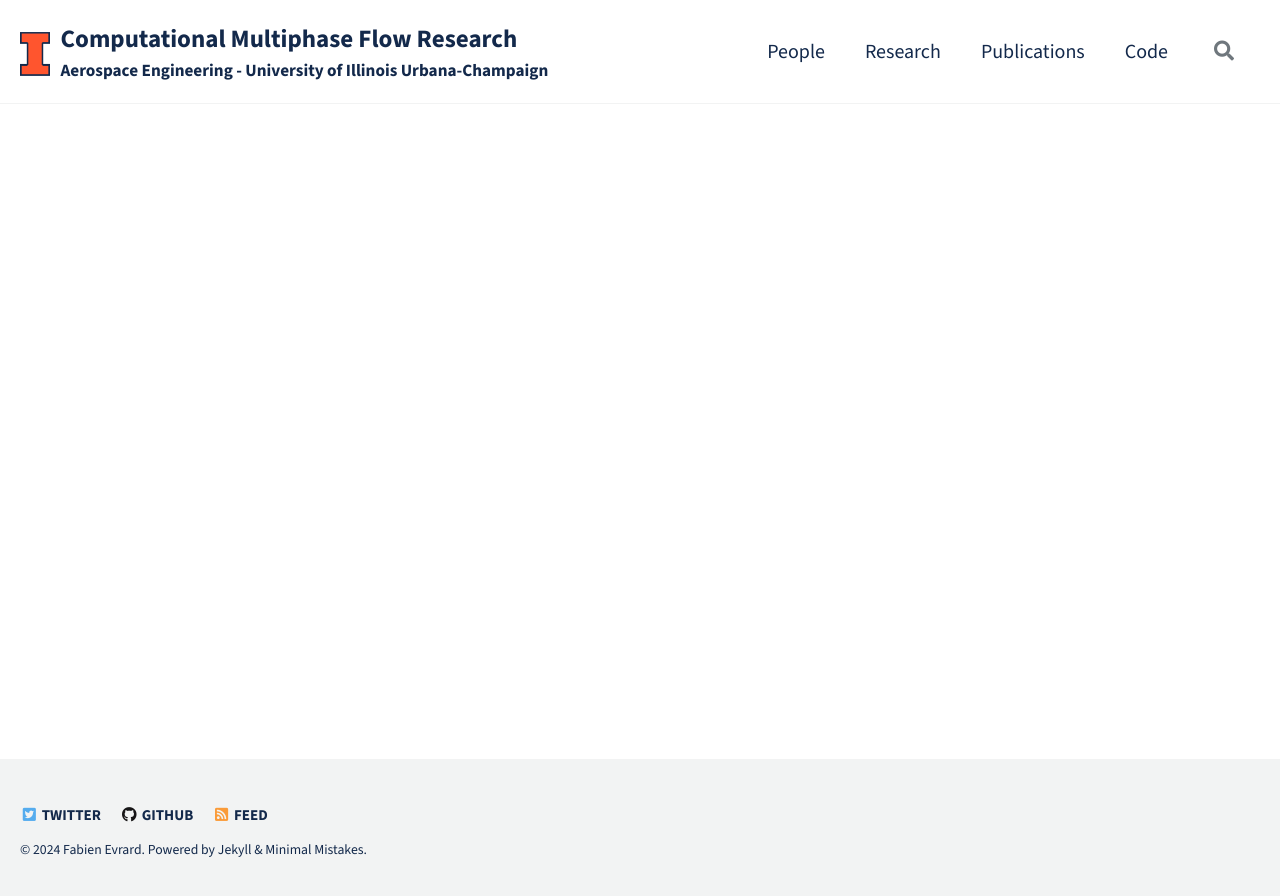
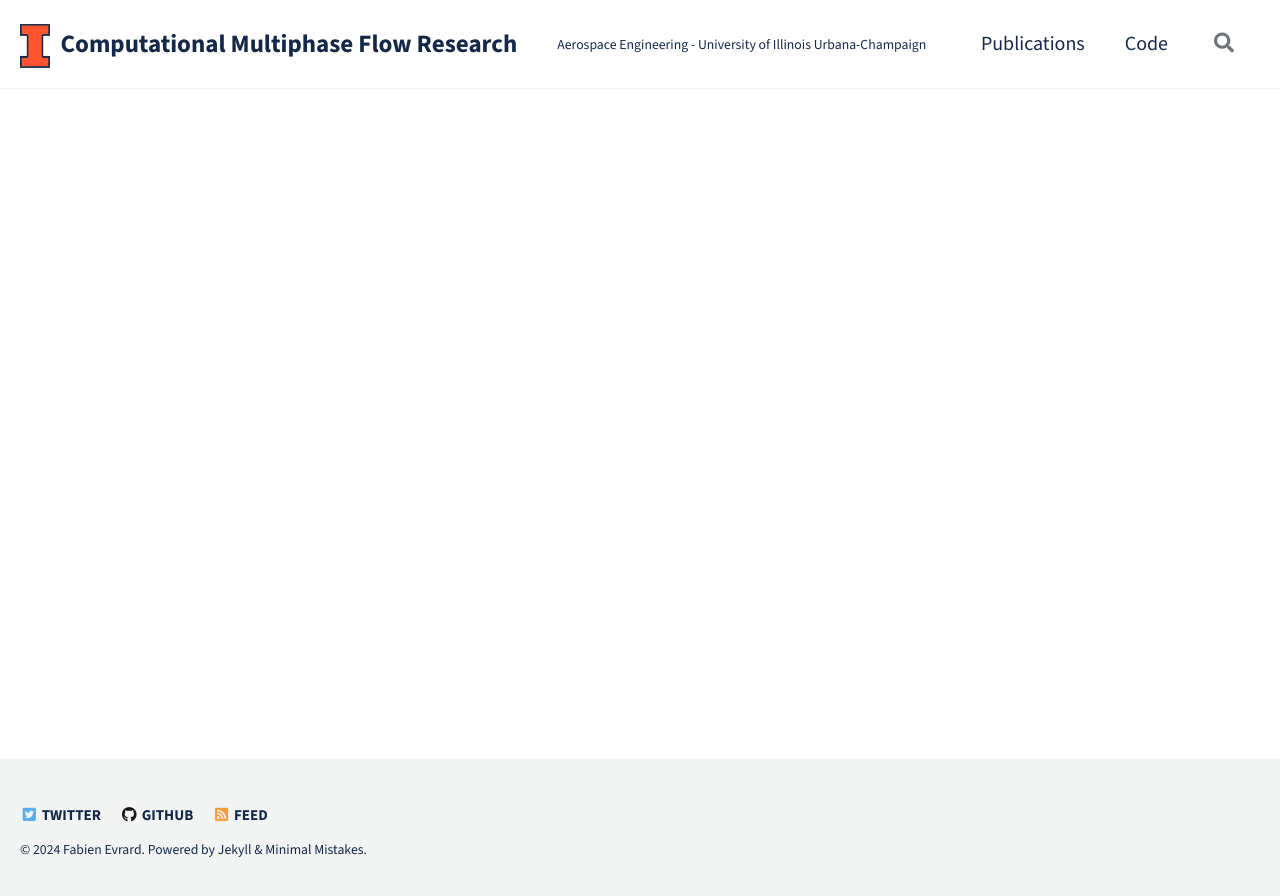
Before and after one commit to cmfr-ae-illinois/cmfr-ae-illinois.github.io, a Jekyll site: the page built from _pages/research.md, in a window 1280 px wide. Shown: the top 896 px of the page. Built offline with Jekyll 4.4.1, drawn with Linux system fonts in a browser that asks for light colours; cached includes are drawn as plain includes.

Commit message:
Update masthead.html

```diff
--- a/_includes/masthead.html
+++ b/_includes/masthead.html
@@ -7,9 +7,15 @@
         {% unless logo_path == empty %}
           <a class="site-logo" href="{{ '/' | relative_url }}"><img src="{{ logo_path | relative_url }}" alt="{{ site.masthead_title | default: site.title }}"></a>
         {% endunless %}
+<!--         <a class="site-title" href="{{ '/' | relative_url }}">
+          {{ site.masthead_title | default: site.title }}
+          {% if site.subtitle %}<span class="site-subtitle">{{ site.subtitle }}</span>{% endif %}
+        </a> -->
         <a class="site-title" href="{{ '/' | relative_url }}">
           {{ site.masthead_title | default: site.title }}
-          {% if site.subtitle %}<span class="site-subtitle">{{ site.subtitle }}</span>{% endif %}
+        </a>
+        <a class="site-subtitle" href="{{ '/' | relative_url }}">
+          {{ site.subtitle | default: ' '}}
         </a>
         <ul class="visible-links">
           {%- for link in site.data.navigation.main -%}
```
